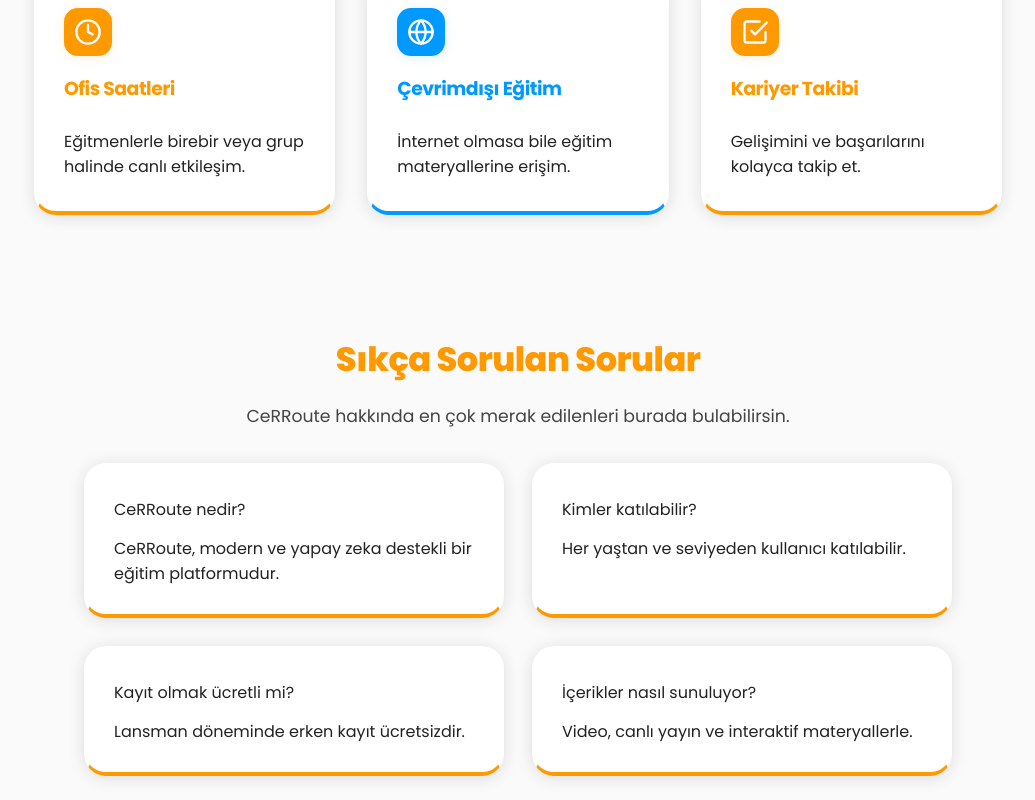
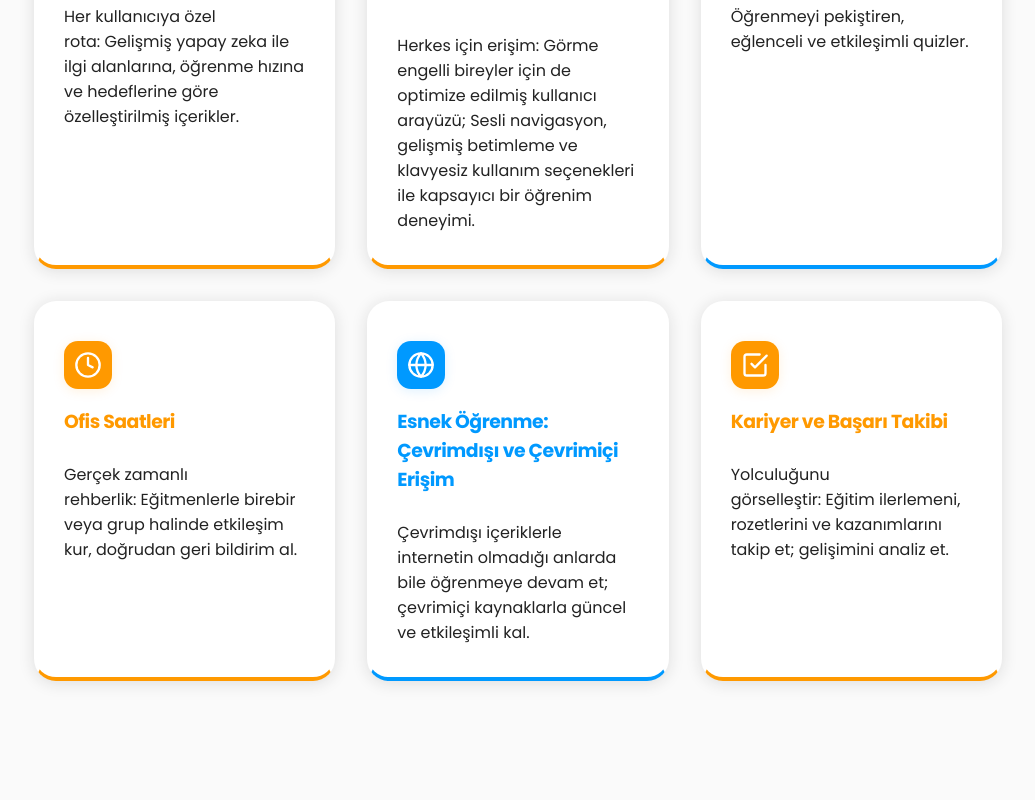
Before and after one commit to AliBerkeee/cerroute-landing, a Next.js app: page / in a window 1280 px wide. Shown: the part 2060-2860 px from the top of the page, without its empty margins (122-1157 px from the left). Built offline with nearby package versions, Linux system fonts and the light colour scheme.

Commit message:
Landing sayfası yazıları güncellendi

```diff
--- a/components/Features.tsx
+++ b/components/Features.tsx
@@ -3,12 +3,12 @@
 import { FiZap, FiUsers, FiMessageCircle, FiClock, FiGlobe, FiCheckSquare, FiCpu } from 'react-icons/fi';
 
 const features = [
-  { icon: <FiZap size={28} color="#fff" />, bg: '#FF9900', color: '#FF9900', title: 'Yapay Zeka Destekli', desc: 'Akıllı öneriler ve kişiselleştirilmiş eğitim deneyimi.' },
-  { icon: <FiUsers size={28} color="#fff" />, bg: '#FF9900', color: '#FF9900', title: 'Erişilebilirlik', desc: 'Sesli komutlar ve gelişmiş betimleme ile herkes için erişim.' },
+  { icon: <FiZap size={28} color="#fff" />, bg: '#FF9900', color: '#FF9900', title: 'Yapay Zeka Destekli', desc: 'Her kullanıcıya özel rota: Gelişmiş yapay zeka ile ilgi alanlarına, öğrenme hızına ve hedeflerine göre özelleştirilmiş içerikler.' },
+  { icon: <FiUsers size={28} color="#fff" />, bg: '#FF9900', color: '#FF9900', title: 'Erişilebilirlikte Yeni Standart', desc: 'Herkes için erişim: Görme engelli bireyler için de optimize edilmiş kullanıcı arayüzü; Sesli navigasyon, gelişmiş betimleme ve klavyesiz kullanım seçenekleri ile kapsayıcı bir öğrenim deneyimi.' },
   { icon: <FiMessageCircle size={28} color="#fff" />, bg: '#0099ff', color: '#0099ff', title: 'Etkileşimli Quizler', desc: 'Öğrenmeyi pekiştiren, eğlenceli ve etkileşimli quizler.' },
-  { icon: <FiClock size={28} color="#fff" />, bg: '#FF9900', color: '#FF9900', title: 'Ofis Saatleri', desc: 'Eğitmenlerle birebir veya grup halinde canlı etkileşim.' },
-  { icon: <FiGlobe size={28} color="#fff" />, bg: '#0099ff', color: '#0099ff', title: 'Çevrimdışı Eğitim', desc: 'İnternet olmasa bile eğitim materyallerine erişim.' },
-  { icon: <FiCheckSquare size={28} color="#fff" />, bg: '#FF9900', color: '#FF9900', title: 'Kariyer Takibi', desc: 'Gelişimini ve başarılarını kolayca takip et.' },
+  { icon: <FiClock size={28} color="#fff" />, bg: '#FF9900', color: '#FF9900', title: 'Ofis Saatleri', desc: 'Gerçek zamanlı rehberlik: Eğitmenlerle birebir veya grup halinde etkileşim kur, doğrudan geri bildirim al.' },
+  { icon: <FiGlobe size={28} color="#fff" />, bg: '#0099ff', color: '#0099ff', title: 'Esnek Öğrenme: Çevrimdışı ve Çevrimiçi Erişim', desc: 'Çevrimdışı içeriklerle internetin olmadığı anlarda bile öğrenmeye devam et; çevrimiçi kaynaklarla güncel ve etkileşimli kal.' },
+  { icon: <FiCheckSquare size={28} color="#fff" />, bg: '#FF9900', color: '#FF9900', title: 'Kariyer ve Başarı Takibi', desc: 'Yolculuğunu görselleştir: Eğitim ilerlemeni, rozetlerini ve kazanımlarını takip et; gelişimini analiz et.' },
 ];
 
 const container = {
@@ -102,9 +102,9 @@
 
 const faq = [
   { q: 'CeRRoute nedir?', a: 'CeRRoute, modern ve yapay zeka destekli bir eğitim platformudur.' },
-  { q: 'Kimler katılabilir?', a: 'Her yaştan ve seviyeden kullanıcı katılabilir.' },
-  { q: 'Kayıt olmak ücretli mi?', a: 'Lansman döneminde erken kayıt ücretsizdir.' },
-  { q: 'İçerikler nasıl sunuluyor?', a: 'Video, canlı yayın ve interaktif materyallerle.' },
+  { q: 'Kimler katılabilir?', a: 'CeRRoute; kullanıcı hedef kitlesi için tasarlanmıştır. Ayrıca görme engelli bireyler için özel çözümler sunar.' },
+  { q: 'Kayıt olmak ücretli mi?', a: 'Platforma kayıt olmak ücretsizdir. Sertifika programları, ileri seviye kurslar için uygun fiyatlı içerik ve abonelik seçenekleri sunulmaktadır.' },
+  { q: 'İçerikler nasıl sunuluyor?', a: 'İçerikler; video dersler, etkileşimli quizler, sesli anlatımlar, canlı ofis saatleri ve indirilebilir materyaller ile zenginleştirilmiştir. Kullanıcı profiline göre özelleştirilmiş içerikler sunulur ve içeriklere çevrimdışı erişim de mümkündür.' },
 ];
 
 const Faq = () => (
```
